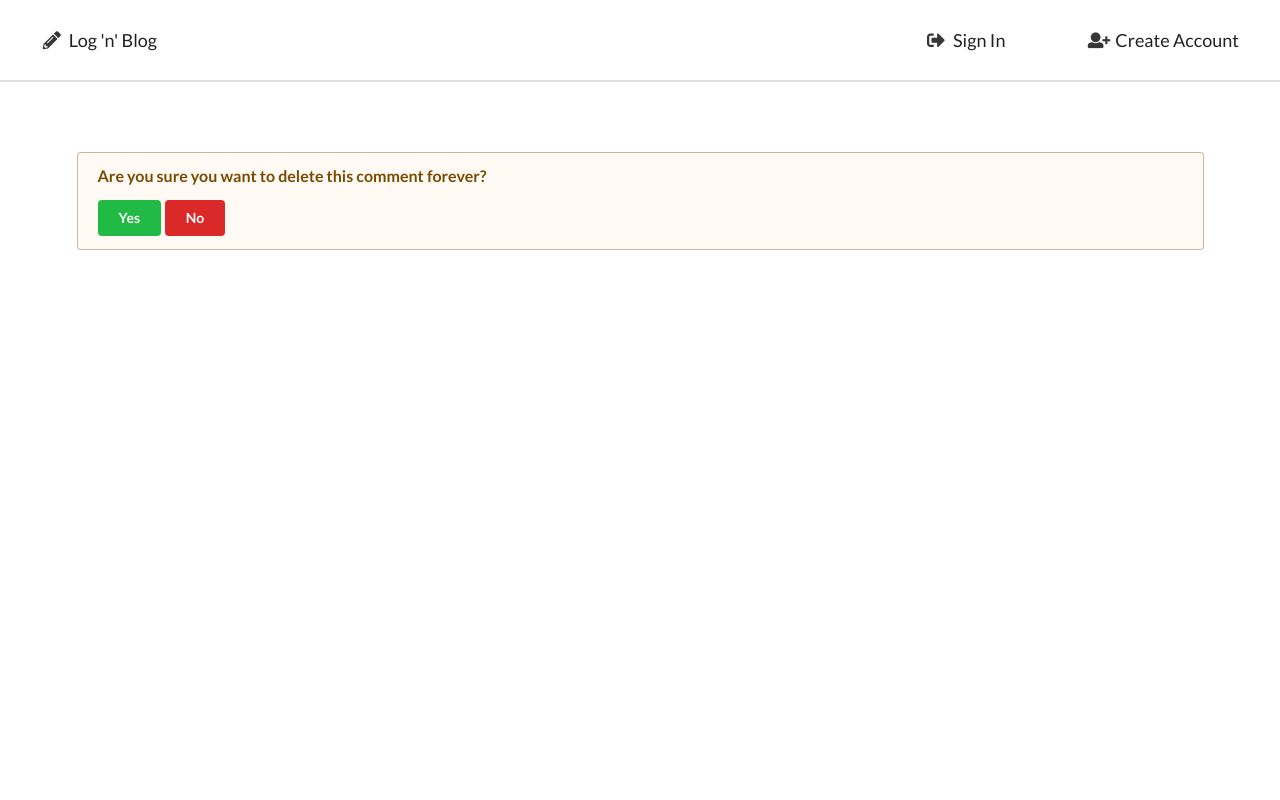
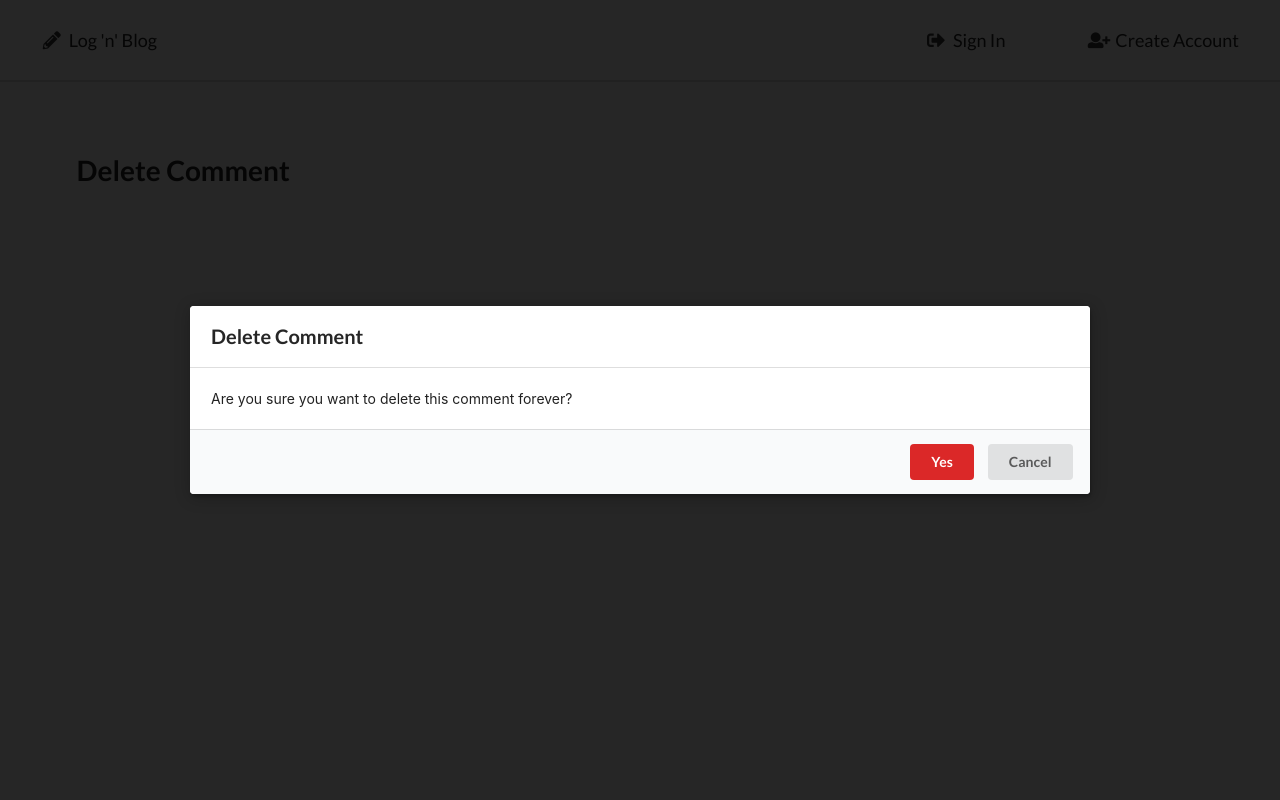
Before and after one commit to jclaey/mern-blog, a React (Create React App) app in the folder frontend/: page /post/1/comments/1/delete in a window 1280 px wide. Shown: the top 800 px of the page. Built offline with nearby package versions, Linux system fonts and the light colour scheme.

Commit message:
create modal component and refactor delete screens using modal

```diff
--- a/frontend/public/index.html
+++ b/frontend/public/index.html
@@ -17,5 +17,6 @@
   </head>
   <body>
     <div id="root"></div>
+    <div id="modal"></div>
   </body>
 </html>
--- /dev/null
+++ b/frontend/src/components/Modal.js
@@ -0,0 +1,34 @@
+import React from 'react';
+import ReactDOM from 'react-dom';
+import { useNavigate, useParams } from 'react-router-dom';
+
+const Modal = ({ header, content, actions }) => {
+  const navigate = useNavigate();
+
+  const { id } = useParams();
+
+  return ReactDOM.createPortal(
+    <div
+      onClick={() => navigate(`/post/${id}`)}
+      className="ui dimmer modals visible active"
+    >
+      <div
+        onClick={e => e.stopPropagation()}
+        className="ui standard visible modal active"
+      >
+        <div className="header">
+          {header}
+        </div>
+        <div className="content">
+          {content}
+        </div>
+        <div className="actions">
+          {actions}
+        </div>
+      </div>
+    </div>,
+    document.querySelector('#modal')
+  );
+};
+
+export default Modal;
--- a/frontend/src/components/Navbar.js
+++ b/frontend/src/components/Navbar.js
@@ -25,16 +25,16 @@ const Header = () => {
                 <i className="user circle icon"></i>Profile
               </span>
             </Link>
-            <Link to={'/post/new'} className="item">
+            <Link to='/post/new' className="item">
               <span className="link item">
               <i className="plus icon"></i>New Post
               </span>
             </Link>
-            <button className="link item" onClick={onLogoutClick}>
+            <Link to='/' className="link item" onClick={onLogoutClick}>
               <span className="item">
               <i className="sign-out icon"></i>Logout
               </span>
-            </button>
+            </Link>
           </div>
            :
           <div className="right menu">
--- a/frontend/src/screens/DeleteCommentScreen.js
+++ b/frontend/src/screens/DeleteCommentScreen.js
@@ -2,6 +2,7 @@ import React from 'react';
 import { useParams, Link } from 'react-router-dom';
 import { useDispatch } from 'react-redux';
 import { deleteComment } from '../actions/postActions';
+import Modal from '../components/Modal';
 
 const DeleteCommentScreen = () => {
   const dispatch = useDispatch();
@@ -11,24 +12,32 @@ const DeleteCommentScreen = () => {
     dispatch(deleteComment(id, commentId));
   };
 
+  const actions = (
+    <>
+      <Link
+        to={`/post/${id}`}
+        className="ui red button"
+        onClick={() => onDeleteClick(comment_id)}
+      >
+        Yes
+      </Link>
+      <Link
+        to={`/post/${id}`}
+        className="ui button"
+      >
+        Cancel
+      </Link>
+    </>
+  );
+
   return (
-    <div id="comment-delete-alert" className="ui warning message">
-      <div className="header" style={{marginBottom: '1rem'}}>
-        Are you sure you want to delete this comment forever?
-      </div>
-      <div>
-        <Link to={`/post/${id}`}>
-          <button
-            className="ui green button"
-            onClick={() => onDeleteClick(comment_id)}
-          >
-            Yes
-          </button>
-        </Link>
-        <Link to={`/post/${id}`}>
-          <button className="ui red button">No</button>
-        </Link>
-      </div>
+    <div>
+      <h1>Delete Comment</h1>
+      <Modal
+        header="Delete Comment"
+        content="Are you sure you want to delete this comment forever?"
+        actions={actions}
+      />
     </div>
   );
 };
--- a/frontend/src/screens/DeletePostScreen.js
+++ b/frontend/src/screens/DeletePostScreen.js
@@ -2,6 +2,7 @@ import React from 'react';
 import { useParams, Link } from 'react-router-dom';
 import { useDispatch, useSelector } from 'react-redux';
 import { deletePost } from '../actions/postActions';
+import Modal from '../components/Modal';
 
 const DeletePostScreen = () => {
   const dispatch = useDispatch();
@@ -13,24 +14,32 @@ const DeletePostScreen = () => {
     dispatch(deletePost(id));
   };
 
+  const actions = (
+    <>
+      <Link
+        to={`/${userInfo._id}/profile`}
+        className="ui red button"
+        onClick={() => onDeleteClick}
+      >
+        Yes
+      </Link>
+      <Link
+        to={`/post/${id}`}
+        className="ui button"
+      >
+        Cancel
+      </Link>
+    </>
+  );
+
   return (
-    <div id="post-delete-alert" className="ui warning message">
-      <div className="header" style={{marginBottom: '1rem'}}>
-        Are you sure you want to delete this comment forever?
-      </div>
-      <div>
-        <Link to={`/${userInfo._id}/profile`}>
-          <button
-            className="ui green button"
-            onClick={onDeleteClick}
-          >
-            Yes
-          </button>
-        </Link>
-        <Link to={`/post/${id}`}>
-          <button className="ui red button">No</button>
-        </Link>
-      </div>
+    <div>
+      <h1>Delete Post</h1>
+      <Modal
+        header="Delete Post"
+        content="Are you sure you want to delete this comment forever?"
+        actions={actions}
+      />
     </div>
   );
 };
```
Also changed, not shown: frontend/src/screens/PostScreen.js (line endings or trailing spaces).
